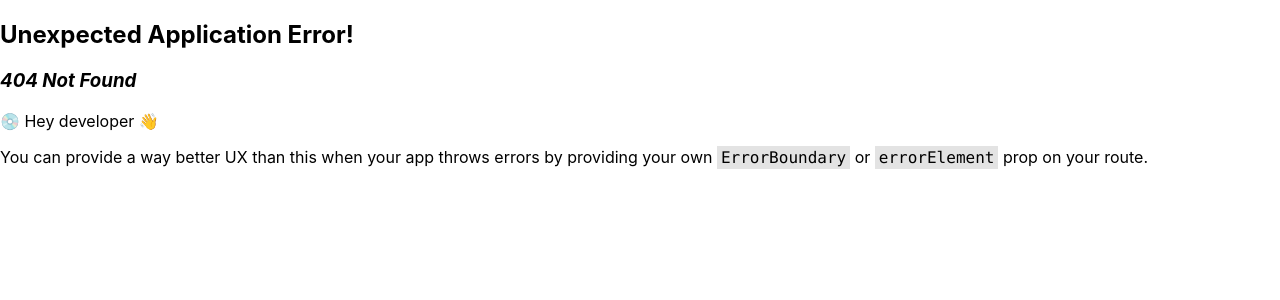
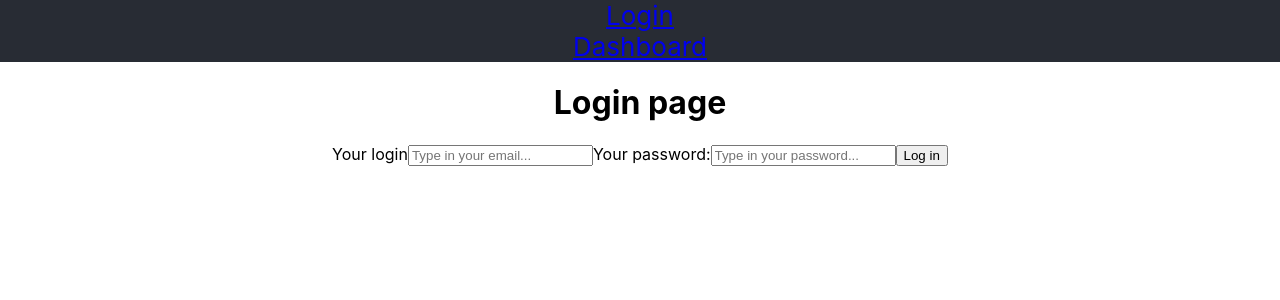
Before and after one commit to nick6850/friend_net, a React (Create React App) app: page /login in a window 1280 px wide. Before the commit this address had no page. Shown: the top 300 px of the page. Built offline with nearby package versions, Linux system fonts and the light colour scheme.

Commit message:
Added dashboard and login pages

```diff
--- a/src/App.css
+++ b/src/App.css
@@ -15,7 +15,6 @@
 
 .App-header {
   background-color: #282c34;
-  min-height: 100vh;
   display: flex;
   flex-direction: column;
   align-items: center;
--- a/src/App.tsx
+++ b/src/App.tsx
@@ -1,25 +1,20 @@
 import React from "react";
 import logo from "./logo.svg";
 import "./App.css";
-import { createBrowserRouter, RouterProvider } from "react-router-dom";
+import { Outlet } from "react-router-dom";
+import { Link } from "react-router-dom";
 
 function App() {
   return (
     <div className="App">
       <header className="App-header">
-        <img src={logo} className="App-logo" alt="logo" />
-        <p>
-          Edit <code>src/App.tsx</code> and save to reload.
-        </p>
-        <a
-          className="App-link"
-          href="https://reactjs.org"
-          target="_blank"
-          rel="noopener noreferrer"
-        >
-          Learn React
-        </a>
+        <Link to="/login">Login</Link>
+        <Link to="/dashboard">Dashboard</Link>
       </header>
+      <main>
+        <Outlet />
+      </main>
+      <footer className="App-footer"></footer>
     </div>
   );
 }
--- a/src/index.tsx
+++ b/src/index.tsx
@@ -9,20 +9,14 @@ import {
   createRoutesFromElements,
   Route,
 } from "react-router-dom";
+import Login from "./pages/Login";
+import Dashboard from "./pages/Dashboard";
 
 const router = createBrowserRouter(
   createRoutesFromElements(
     <Route path="/" element={<App />}>
-      <Route path="contact" element={<App />} />
-      <Route
-        path="dashboard"
-        element={<App />}
-        loader={({ request }) =>
-          fetch("/api/dashboard.json", {
-            signal: request.signal,
-          })
-        }
-      />
+      <Route path="login" element={<Login />} />
+      <Route path="dashboard" element={<Dashboard />} />
     </Route>
   )
 );
--- /dev/null
+++ b/src/pages/Dashboard.tsx
@@ -0,0 +1,7 @@
+import React from "react";
+
+function Dashboard() {
+  return <div>Dashboard</div>;
+}
+
+export default Dashboard;
--- /dev/null
+++ b/src/pages/Login.tsx
@@ -0,0 +1,28 @@
+import React from "react";
+import { useNavigate } from "react-router";
+
+function Login() {
+  const navigate = useNavigate();
+
+  function handleSubmit(event: React.FormEvent<HTMLFormElement>) {
+    event.preventDefault();
+    navigate("/dashboard");
+  }
+
+  return (
+    <form onSubmit={handleSubmit}>
+      <h1>Login page</h1>
+      <label htmlFor="email">Your login</label>
+      <input id="email" type="email" placeholder="Type in your email..." />
+      <label htmlFor="password">Your password:</label>
+      <input
+        id="password"
+        type="password"
+        placeholder="Type in your password..."
+      />
+      <button type="submit">Log in</button>
+    </form>
+  );
+}
+
+export default Login;
```
